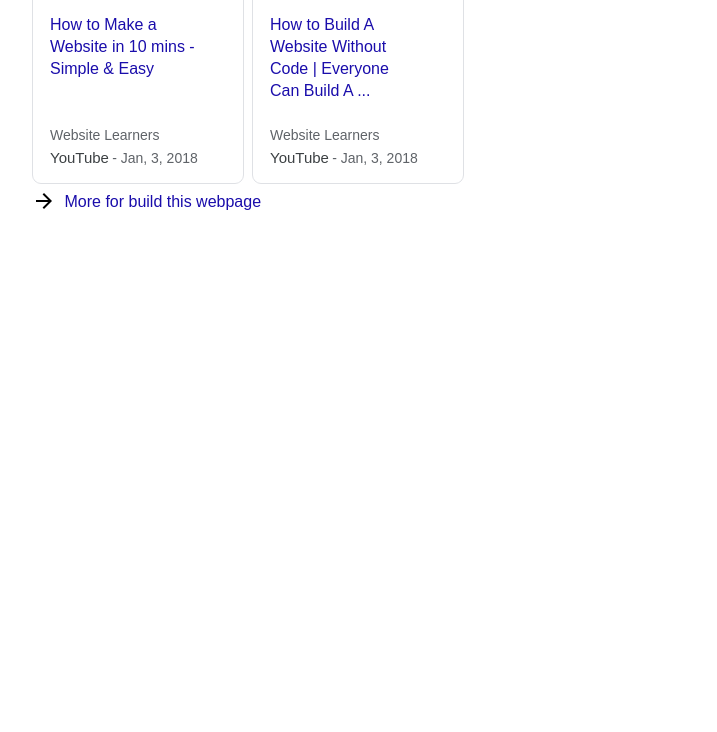
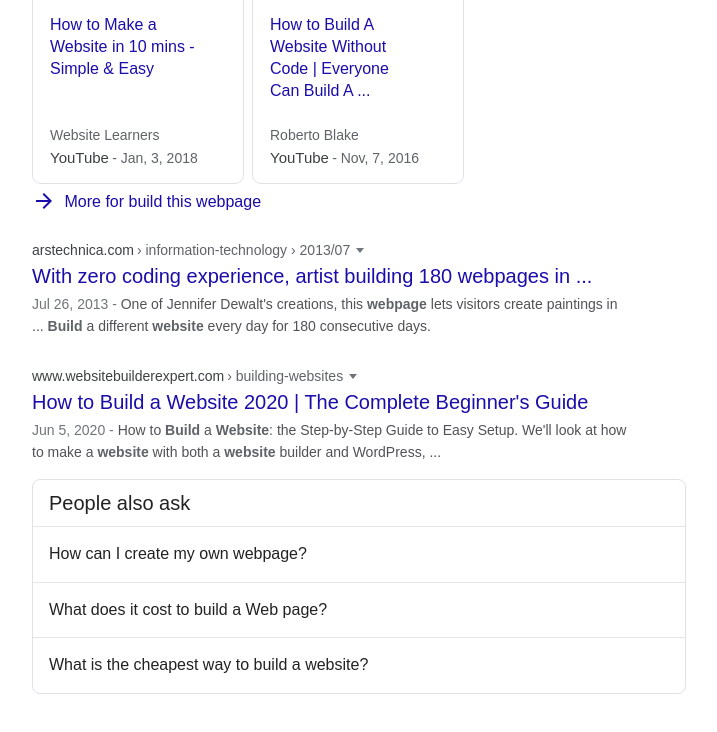
Before and after one commit to rennt704/google-homepage, a plain HTML site: page index.html in a window 1280 px wide. Shown: the part 584-1316 px from the top of the page, without its empty margins (148-865 px from the left). After the commit the page ends 1286 px from the top, so only its background shows below. Drawn offline with Linux system fonts and the light colour scheme.

Commit message:
fixed up the people also ask box

```diff
--- a/index.html
+++ b/index.html
@@ -184,14 +184,14 @@
                             <br>
                             <br style="padding-bottom: 2px;">
                             <span style="padding-left: 1px; margin-top: 4px;"class="light-grey-text">
-                                Website Learners
+                                Roberto Blake
                             </span>
                             <br>
                             <span style="font-size: 15px;"class="result-address">
                                 YouTube
                             </span>
                             <span class="light-grey-text">
-                                 - Jan, 3, 2018
+                                 - Nov, 7, 2016
                             </span>
                         </p>
                     </div>
@@ -204,7 +204,50 @@
                         More for build this webpage
                     </p>
                 </div>
-            </div>
+                <div id="third-result">
+                    <p style="margin-top: 12px;" id="third-result">
+                        <span class="result-address">arstechnica.com</span>
+                        <span class="light-grey-text">› information-technology › 2013/07</span>
+                        <span class="mn-dwn-arw"></span>
+                        <br>
+                        <span class="result-title">With zero coding experience, artist building 180 webpages in ...</span>
+                        <br>
+                        <span class="lighter-grey-text">Jul 26, 2013 - </span>
+                        <span class="normal-text">One of Jennifer Dewalt's creations, this <em>webpage</em> lets visitors create paintings in </span>
+                        <br>
+                        <span class="normal-text">... <em>Build</em> a different <em>website</em> every day for 180 consecutive days.</span>
+                    </p>
+                </div>
+                <div id="fourth-result">
+                    <p style="margin-top: 12px;" id="fourth-result">
+                        <span class="result-address">www.websitebuilderexpert.com</span>
+                        <span class="light-grey-text">› building-websites</span>
+                        <span class="mn-dwn-arw"></span>
+                        <br>
+                        <span class="result-title">How to Build a Website 2020 | The Complete Beginner's Guide</span>
+                        <br>
+                        <span class="lighter-grey-text">Jun 5, 2020 - </span>
+                        <span class="normal-text">How to <em>Build</em> a <em>Website</em>: the Step-by-Step Guide to Easy Setup. We'll look at how </span>
+                        <br>
+                        <span class="normal-text">to make a <em>website</em> with both a <em>website</em> builder and WordPress, ...</span>
+                    </p>
+                </div>
+                <div class="people-also-ask">
+                    <div class="people-also-ask-header">
+                        <p class="people-also-ask-header">People also ask</p>
+                    </div>
+                    <div id="questions">
+                        <div class="question">
+                            <p>How can I create my own webpage?</p>
+                        </div>
+                        <div class="question">
+                            <p>What does it cost to build a Web page?</p>
+                        </div>
+                        <div class="question">
+                            <p>What is the cheapest way to build a website?</p>
+                        </div>
+                    </div>
+                </div>
             </main>
             <footer id="google-footer">
 
--- a/style.css
+++ b/style.css
@@ -193,6 +193,7 @@ iframe {
     color: #70757a;
     font-size: 14px;
     font-weight: normal;
+    line-height: 1.58;
 }
 
 #video-preview-text {
@@ -214,11 +215,48 @@ iframe {
     font-family: Arial, sans-serif;
     font: sans-serif;
     color: #1a0dab;
-    padding-bottom: 1000px;
+
 }
 
 .blue-arrow {
     height: 24px;
     width: 24px;
     padding-top: 5px;
+    fill: #1a0dab;
 }
+
+.people-also-ask {
+    display: flex;
+    flex-direction: column;
+    border: 1px solid #dfe1e5;
+    border-radius: 8px;
+    width: 652px;
+}
+
+.people-also-ask-header {
+    color: #222;
+    font-family: Arial, sans-serif;
+    font: sans-serif;
+    font-size: 20px;
+    padding: 5px 8px;
+    line-height: 1.3;
+    font-weight: normal;
+    margin: 0;
+}
+
+#questions {
+    font-family: arial,sans-serif;
+    color: #222;
+}
+
+.question {
+    outline: 0;
+    border-top: 1px solid #e5e5e5;
+    display: block;
+    font-size: 16px;
+    padding-bottom: 1px;
+    padding-top: 1px;
+    position: relative;
+    line-height: 1.3;
+    padding-left: 16px;
+}
```
